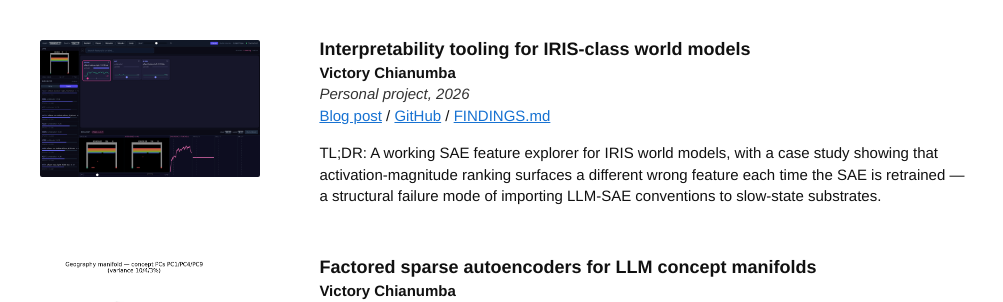
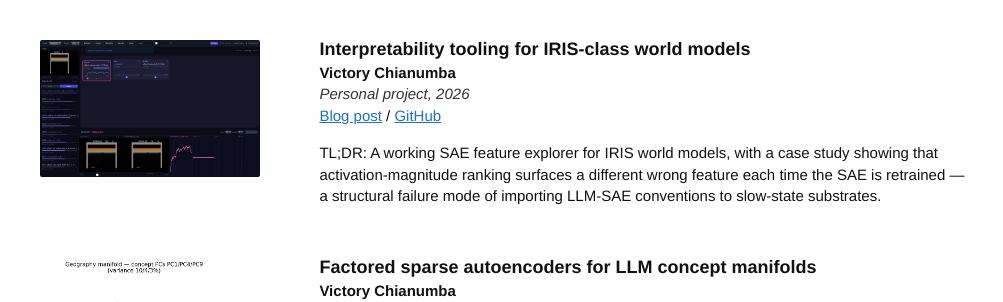
Before and after one commit to VictoryChianumba/VictoryChianumba.github.io, a Jekyll site: the page built from index.html, in a window 1280 px wide. Shown: the part 615-917 px from the top of the page, without its empty margins (137-1140 px from the left). Built offline with Jekyll 4.4.1, drawn with Linux system fonts in a browser that asks for light colours.

Commit message:
Update IRIS project findings pointer

```diff
--- a/_layouts/homepage.html
+++ b/_layouts/homepage.html
@@ -55,8 +55,7 @@
               <em>Personal project, 2026</em>
               <br>
               <a href="{{ '/2026/06/03/wm-visualizer/' | relative_url }}">Blog post</a> /
-              <a href="https://github.com/VictoryChianumba/world-model-interpretability">GitHub</a> /
-              <a href="https://github.com/VictoryChianumba/world-model-interpretability/blob/main/FINDINGS.md">FINDINGS.md</a>
+              <a href="https://github.com/VictoryChianumba/world-model-interpretability">GitHub</a>
               <p>TL;DR: A working SAE feature explorer for IRIS world models, with a case study showing that activation-magnitude ranking surfaces a different wrong feature each time the SAE is retrained — a structural failure mode of importing LLM-SAE conventions to slow-state substrates.</p>
             </td>
           </tr>
```
Also changed, not shown: projects/wm-visualizer.md (+1 -1 lines).
